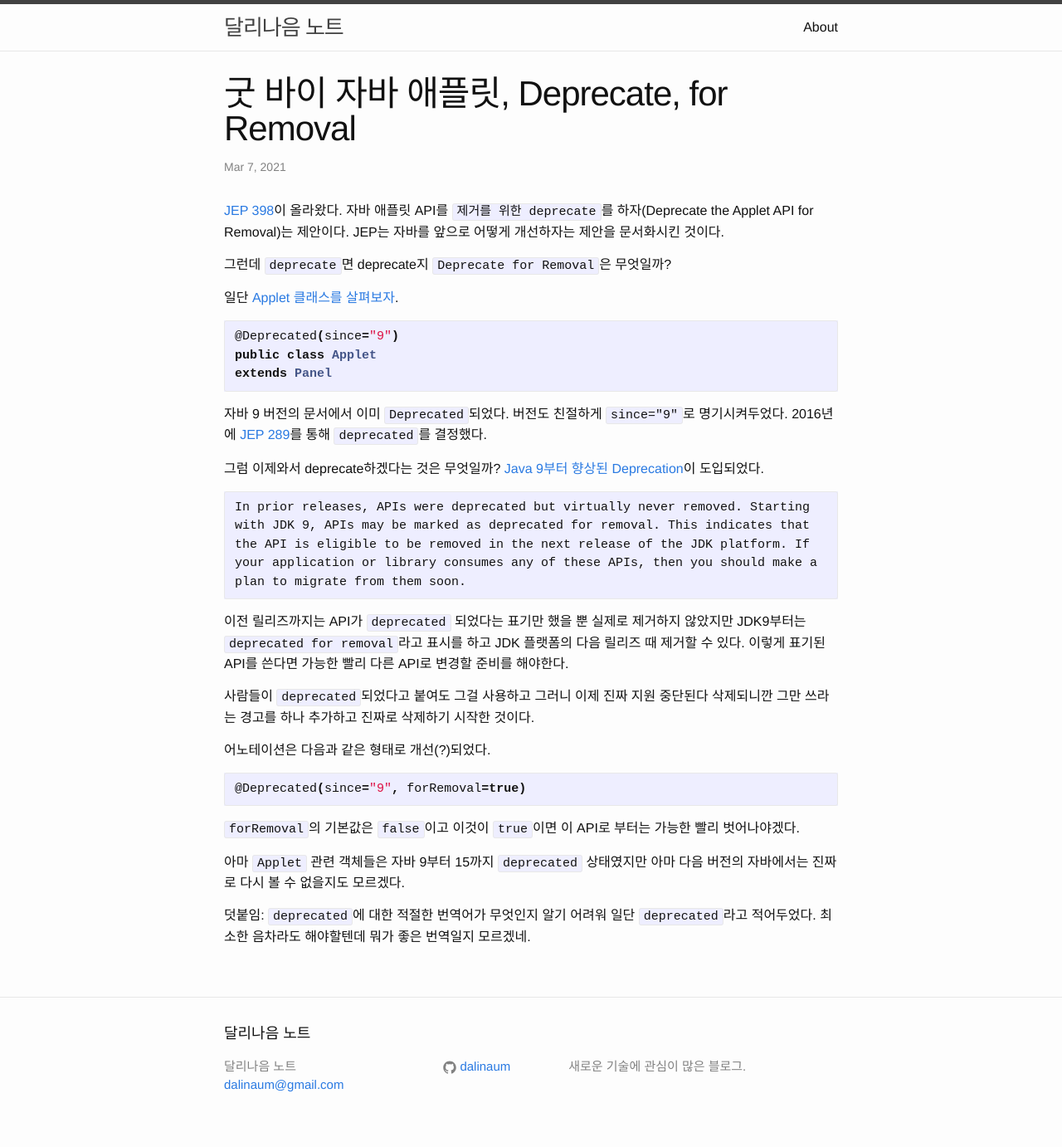
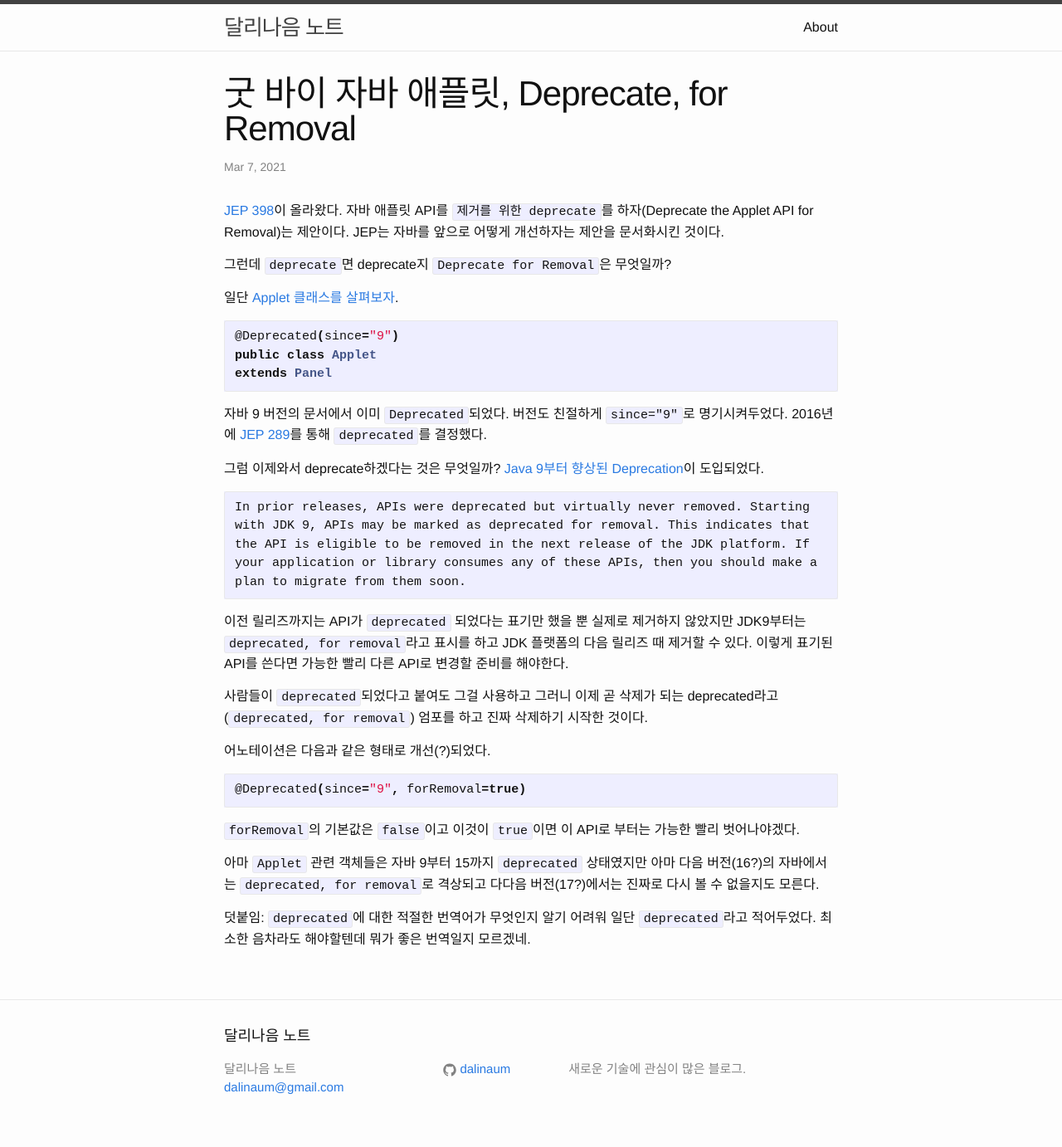
Before and after one commit to dalinaum/dalinaum.github.io, a Jekyll site: the page built from _posts/2021-03-07-good-bye-java-applet-deprecate-for-removal.markdown, in a window 1280 px wide. Shown: the whole page at 83% size. Built offline with Jekyll 4.4.1, drawn with Linux system fonts in a browser that asks for light colours.

Commit message:
문장 수정.

````diff
--- a/_posts/2021-03-07-good-bye-java-applet-deprecate-for-removal.markdown
+++ b/_posts/2021-03-07-good-bye-java-applet-deprecate-for-removal.markdown
@@ -25,9 +25,9 @@ extends Panel
 In prior releases, APIs were deprecated but virtually never removed. Starting with JDK 9, APIs may be marked as deprecated for removal. This indicates that the API is eligible to be removed in the next release of the JDK platform. If your application or library consumes any of these APIs, then you should make a plan to migrate from them soon.
 ```
 
-이전 릴리즈까지는 API가 `deprecated` 되었다는 표기만 했을 뿐 실제로 제거하지 않았지만 JDK9부터는 `deprecated for removal`라고 표시를 하고 JDK 플랫폼의 다음 릴리즈 때 제거할 수 있다. 이렇게 표기된 API를 쓴다면 가능한 빨리 다른 API로 변경할 준비를 해야한다.
+이전 릴리즈까지는 API가 `deprecated` 되었다는 표기만 했을 뿐 실제로 제거하지 않았지만 JDK9부터는 `deprecated, for removal`라고 표시를 하고 JDK 플랫폼의 다음 릴리즈 때 제거할 수 있다. 이렇게 표기된 API를 쓴다면 가능한 빨리 다른 API로 변경할 준비를 해야한다.
 
-사람들이 `deprecated`되었다고 붙여도 그걸 사용하고 그러니 이제 진짜 지원 중단된다 삭제되니깐 그만 쓰라는 경고를 하나 추가하고 진짜로 삭제하기 시작한 것이다.
+사람들이 `deprecated`되었다고 붙여도 그걸 사용하고 그러니 이제 곧 삭제가 되는 deprecated라고 (`deprecated, for removal`) 엄포를 하고 진짜 삭제하기 시작한 것이다.
 
 어노테이션은 다음과 같은 형태로 개선(?)되었다.
 
@@ -37,6 +37,6 @@ In prior releases, APIs were deprecated but virtually never removed. Starting wi
 
 `forRemoval`의 기본값은 `false`이고 이것이 `true`이면 이 API로 부터는 가능한 빨리 벗어나야겠다.
 
-아마 `Applet` 관련 객체들은 자바 9부터 15까지 `deprecated` 상태였지만 아마 다음 버전의 자바에서는 진짜로 다시 볼 수 없을지도 모르겠다.
+아마 `Applet` 관련 객체들은 자바 9부터 15까지 `deprecated` 상태였지만 아마 다음 버전(16?)의 자바에서는 `deprecated, for removal`로 격상되고 다다음 버전(17?)에서는 진짜로 다시 볼 수 없을지도 모른다.
 
 덧붙임: `deprecated`에 대한 적절한 번역어가 무엇인지 알기 어려워 일단 `deprecated`라고 적어두었다. 최소한 음차라도 해야할텐데 뭐가 좋은 번역일지 모르겠네.
````
